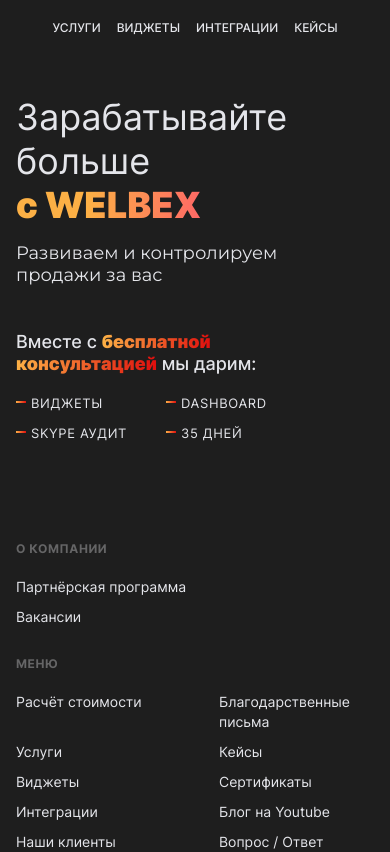
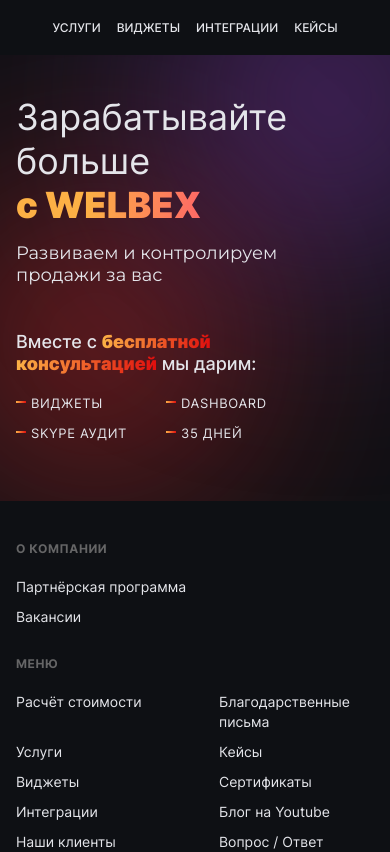
Before and after one commit to Darkerros/welbex, a React (Create React App) app: page / in a window 390 px wide. Shown: the top 852 px of the page. Built offline with nearby package versions, Linux system fonts and the light colour scheme.

Commit message:
fix: fix element pos and add light

```diff
--- a/src/components/footer/components/footer/footer.module.scss
+++ b/src/components/footer/components/footer/footer.module.scss
@@ -4,6 +4,10 @@
   display: flex;
   flex-wrap: wrap;
   justify-content: space-between;
+
+  @media screen and (max-width: 1200px) {
+    padding: 20px 20px;
+  }
 
   @media screen and (max-width: 1085px) {
     gap: 30px;
@@ -12,7 +16,7 @@
   }
 
   @media screen and (max-width: 808px) {
-    padding: 40px 0 60px;
+    padding: 40px 16px 60px;
     align-items: start;
   }
 }
--- a/src/components/header/components/header/header.module.scss
+++ b/src/components/header/components/header/header.module.scss
@@ -4,6 +4,10 @@
   gap: 52px;
   display: flex;
   align-items: baseline;
+
+  @media screen and (max-width: 1200px) {
+    padding: 0 20px;
+  }
 
   @media screen and (max-width: 925px) {
     justify-content: space-between;
@@ -13,7 +17,6 @@
     justify-content: center;
 
     margin: 0;
-    padding: 20px 0;
-    background: #1E1E1E;
+    padding: 20px 16px;
   }
 }
--- a/src/components/main-content/components/main-content/main-content.module.scss
+++ b/src/components/main-content/components/main-content/main-content.module.scss
@@ -5,9 +5,12 @@
   display: flex;
   flex-direction: column;
 
+  @media screen and (max-width: 1200px) {
+    padding: 90px 20px;
+  }
   @media screen and (max-width: 425px) {
     & {
-      padding: 40px 0 60px;
+      padding: 40px 16px 60px;
       gap: 45px;
     }
   }
--- a/src/index.scss
+++ b/src/index.scss
@@ -12,7 +12,7 @@
   --text-color-gradient: linear-gradient(92deg, #FCB045 20%, #FF3F78 70%);
   --text-second-gradient: linear-gradient(92deg, #FCB045 1%, #e00d0d 100%);
 
-  background: #1E1E1E;
+  background: #0E1014;
 }
 
 code {
--- a/src/modules/app/app.module.scss
+++ b/src/modules/app/app.module.scss
@@ -1,17 +1,54 @@
 .app {
+  position: relative;
   max-width: 1140px;
 
   margin: 0 auto;
 
-  @media screen and (max-width: 1200px) {
-    & {
-      padding: 0 20px;
+  &__main {
+    @media screen and (max-width: 750px) {
+      & {
+        position: relative;
+        overflow: hidden;
+      }
     }
   }
 
-  @media screen and (max-width: 425px) {
-    & {
-      padding: 0 16px;
-    }
+  &__light_red {
+    left: -15%;
+    top: 30%;
+
+    background: radial-gradient(rgba(211, 41, 41, 1)  10%,transparent);
+    animation: Move linear infinite 11s;
+
+  }
+
+  &__light_purple {
+    left: 45%;
+    top: -25%;
+
+    background: radial-gradient(#833AB4 10%,transparent);
+    animation: Move linear infinite 11s;
   }
 }
+
+@keyframes Move {
+  0% {
+    transform: translate(25%,30%);
+  }
+
+  30% {
+    transform: translate(1%,10%);
+  }
+
+  50% {
+    transform: translate(0,0);
+  }
+
+  75% {
+    transform: translate(44%,30%);
+  }
+
+  100% {
+    transform: translate(25%,30%);
+  }
+}
--- a/src/modules/app/app.tsx
+++ b/src/modules/app/app.tsx
@@ -2,12 +2,16 @@
 import {Header} from "../../components/header";
 import {MainContent} from "../../components/main-content";
 import {Footer} from "../../components/footer";
+import {Light} from "../../components/light/light";
 
 function App() {
   return (
     <div className={styles.app}>
+
       <Header/>
-      <main>
+      <main className={styles.app__main}>
+          <Light extraClass={styles.app__light_red}/>
+          <Light extraClass={styles.app__light_purple}/>
           <MainContent/>
       </main>
       <Footer/>
```
